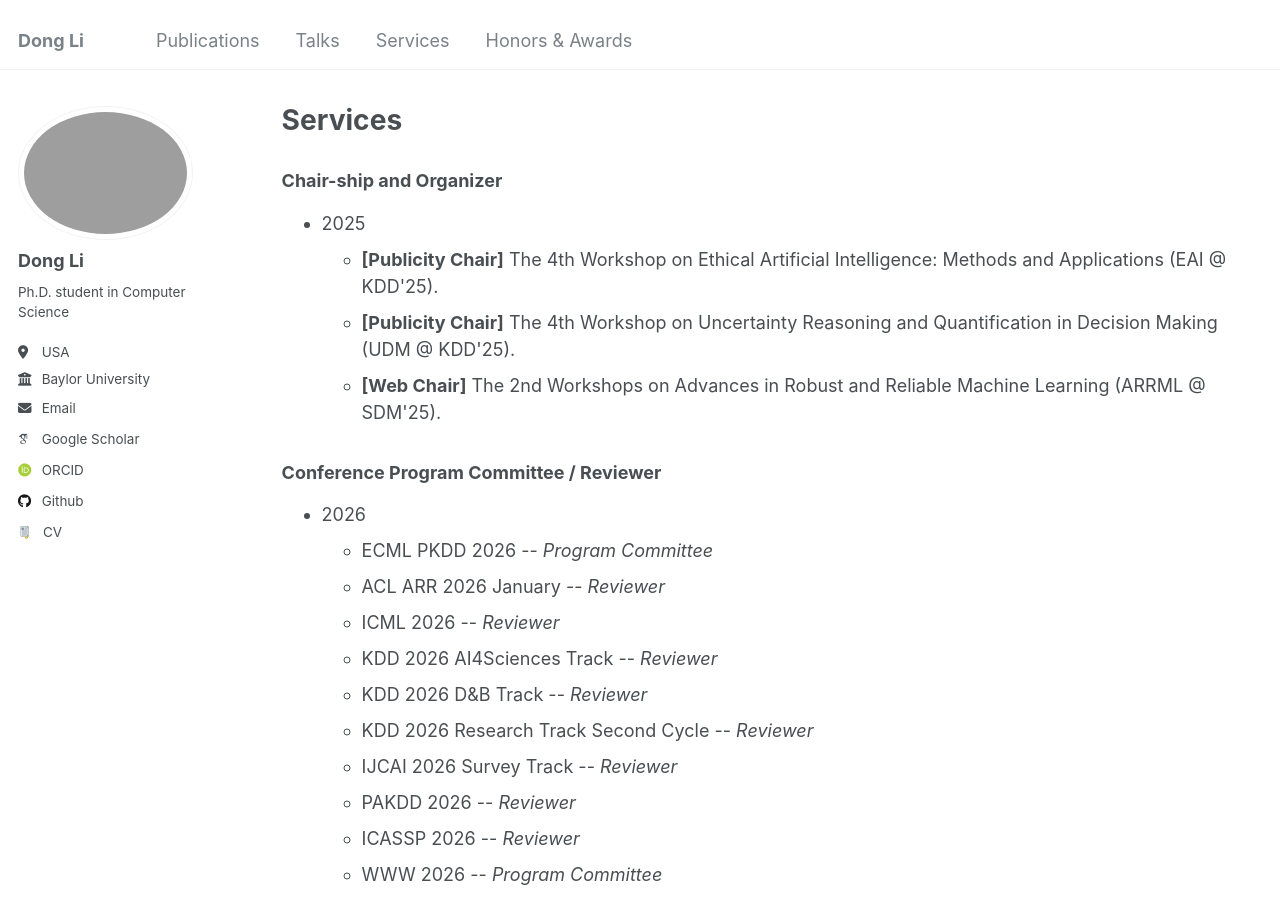
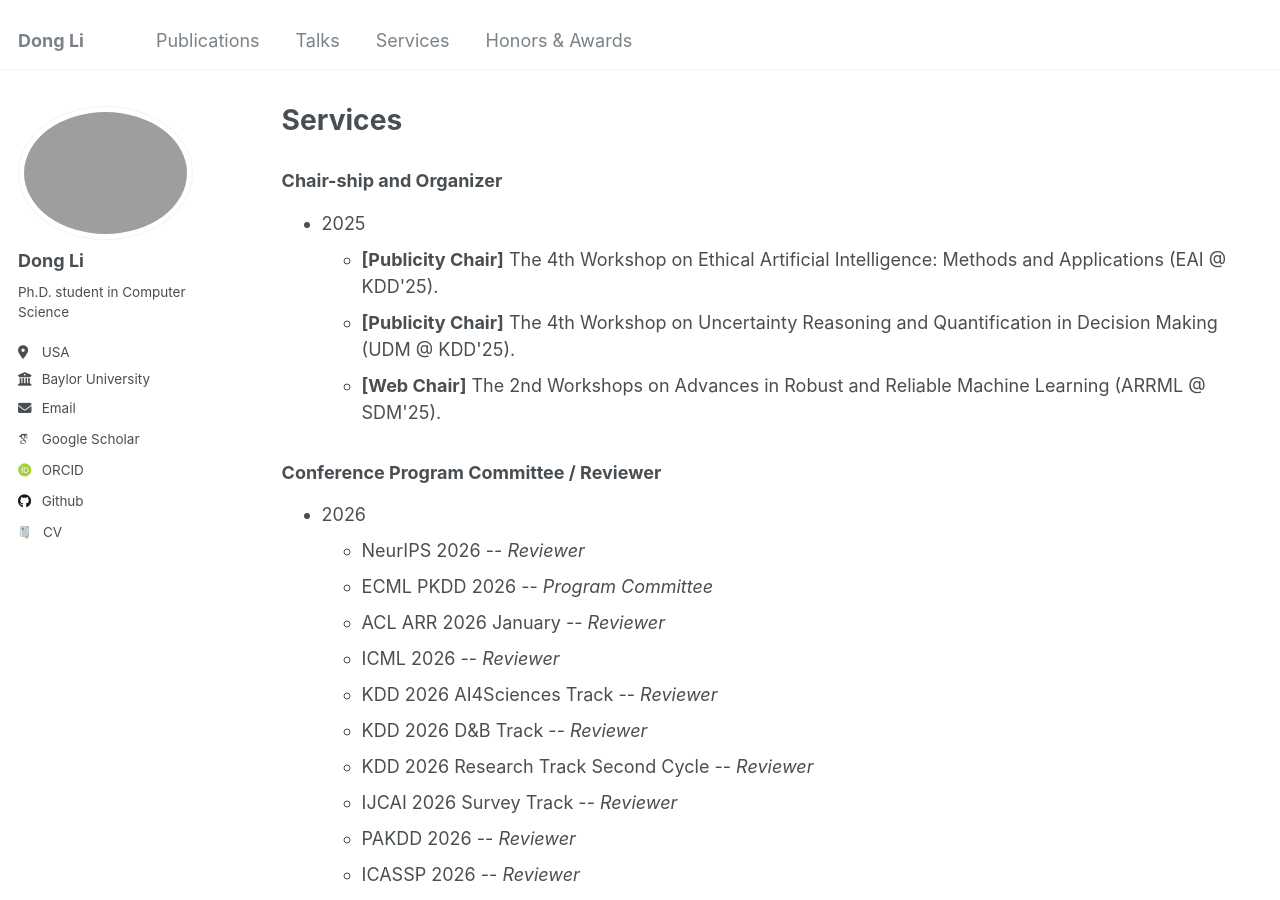
Before and after one commit to TurkeyWatanabe/dongli, a Jekyll site: the page built from _pages/services.html, in a window 1280 px wide and 900 px high. Built offline with Jekyll 4.4.1, drawn with Linux system fonts in a browser that asks for light colours; some web fonts are replaced.

Commit message:
Update services.html

```diff
--- a/_pages/services.html
+++ b/_pages/services.html
@@ -22,6 +22,7 @@ author_profile: true
 <ul>
   <li>2026
     <ul>
+      <li>NeurIPS 2026 -- <i>Reviewer</i></li>
       <li>ECML PKDD 2026 -- <i>Program Committee</i></li>
       <li>ACL ARR 2026 January -- <i>Reviewer</i></li>
       <li>ICML 2026 -- <i>Reviewer</i></li>
```
